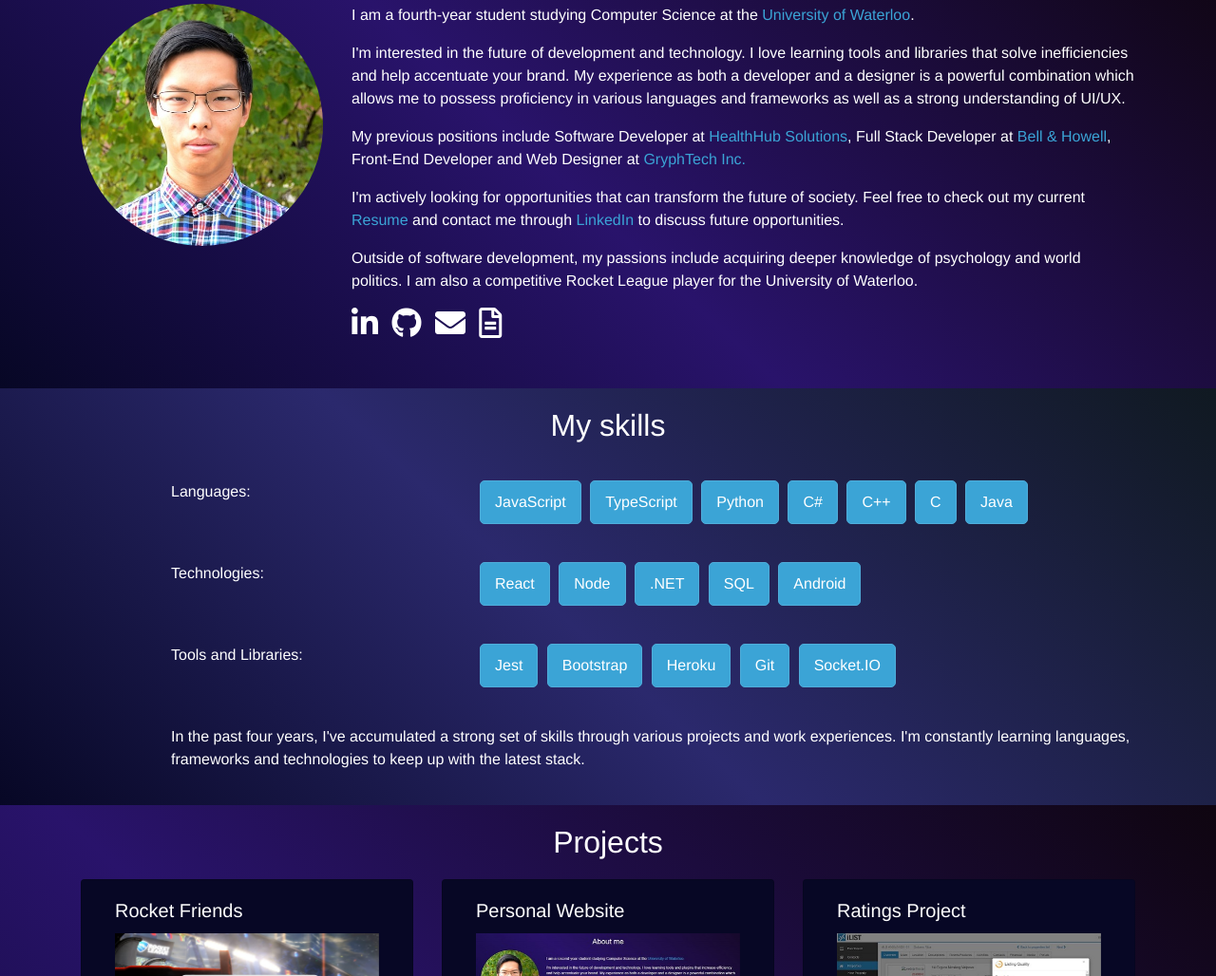
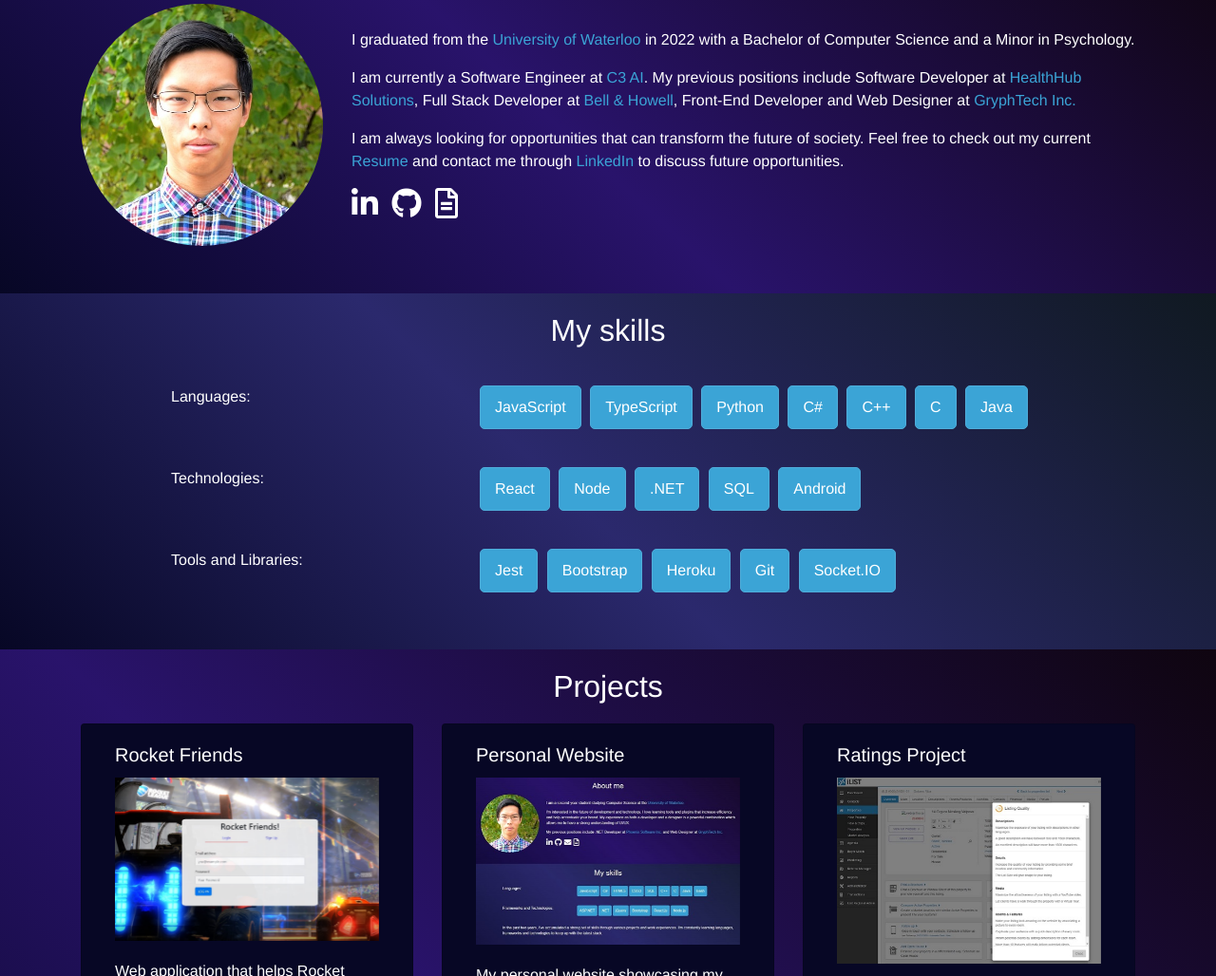
Before and after one commit to danielxu7/danielxu7.github.io, a plain HTML site: page index.html in a window 1280 px wide. Shown: the part 872-1900 px from the top of the page at 95% size. Drawn offline with nearby package versions, Linux system fonts and the light colour scheme.

Commit message:
update descriptions

```diff
--- a/index.html
+++ b/index.html
@@ -8,7 +8,7 @@
     <link rel="stylesheet" href="https://use.fontawesome.com/releases/v5.8.2/css/all.css"
         integrity="sha384-oS3vJWv+0UjzBfQzYUhtDYW+Pj2yciDJxpsK1OYPAYjqT085Qq/1cq5FLXAZQ7Ay" crossorigin="anonymous">
     <link rel="stylesheet" type="text/css" href="assets/css/styles.css">
-    <link rel="shortcut icon" href="favicon.ico"/>
+    <link rel="shortcut icon" href="favicon.ico" />
     <title>Daniel Xu</title>
 </head>
 
@@ -16,7 +16,6 @@
     <div id="intro">
         <div>
             <h1 id="name">Hi, I'm Daniel Xu</h1>
-            <h2>Software Developer. Web Designer. CS Major.</h2>
         </div>
     </div>
     <section id="about">
@@ -29,17 +28,15 @@
                 <div class="col-md-9 vertical-center">
                     <div class="profile-description">
                         <p>
-                            I am a fourth-year student studying Computer Science at the
+                            I graduated from the
                             <a aria-label="University of Waterloo" href="https://cs.uwaterloo.ca/"
-                                target="_blank">University of Waterloo</a>.
+                                target="_blank">University of Waterloo</a> in 2022 with a Bachelor of Computer Science
+                            and a Minor in Psychology.
+
                         </p>
                         <p>
-                            I'm interested in the future of development and technology. I love learning tools and
-                            libraries that solve inefficiencies and help accentuate your brand. My experience as both a
-                            developer and a designer is a powerful combination which allows me to possess proficiency in
-                            various languages and frameworks as well as a strong understanding of UI/UX.
-                        </p>
-                        <p>
+                            I am currently a Software Engineer at
+                            <a aria-label="C3 AI" href="https://c3.ai/" target="_blank" rel="noopener">C3 AI</a>.
                             My previous positions include Software Developer at
                             <a aria-label="HealthHub Solutions" href="https://healthhubsolutions.ca/" target="_blank"
                                 rel="noopener">HealthHub Solutions</a>, Full Stack Developer at
@@ -49,7 +46,7 @@
                                 rel="noopener">GryphTech Inc.</a>
                         </p>
                         <p>
-                            I'm actively looking for opportunities that can transform the future of society. Feel free
+                            I am always looking for opportunities that can transform the future of society. Feel free
                             to check out my current
                             <a aria-label="Resume" href="resume.pdf" target="_blank">Resume</a>
                             and contact me through
@@ -57,14 +54,9 @@
                                 rel="noopener">LinkedIn</a>
                             to discuss future opportunities.
                         </p>
-                        <p>
-                            Outside of software development, my passions include acquiring deeper knowledge of psychology
-                            and world politics. I am also a competitive Rocket League player for the University of Waterloo.
-                        </p>
                         <a target="_blank" href="https://www.linkedin.com/in/danielxu7/"
                             class="fab fa-linkedin-in link"></a>
                         <a target="_blank" href="https://www.github.com/danielxu7/" class="fab fa-github link"></a>
-                        <a target="_blank" href="mailto:d68xu@uwaterloo.ca" class="fas fa-envelope link"></a>
                         <a target="_blank" href="resume.pdf" class="far fa-file-alt link"></a>
                     </div>
                 </div>
@@ -152,13 +144,6 @@
                     </ul>
                 </div>
             </div>
-            <div class="row">
-                <div class="offset-md-1 col-md-11">
-                    <p>In the past four years, I've accumulated a strong set of skills through various projects and work
-                        experiences. I'm constantly learning languages, frameworks and technologies to keep up with the
-                        latest stack.</p>
-                </div>
-            </div>
         </div>
     </section>
     <section id="projects">
@@ -168,8 +153,7 @@
                 <div class="card col-md-4">
                     <div class="card-body">
                         <h5 class="card-title">Rocket Friends</h5>
-                        <div class="carousel slide" data-ride="carousel"
-                            data-interval="3000">
+                        <div class="carousel slide" data-ride="carousel" data-interval="3000">
                             <div class="carousel-inner">
                                 <div class="carousel-item active">
                                     <img class="d-block w-100" src="assets/img/rocket-friends.jpg" alt="First slide">
@@ -188,8 +172,7 @@
                 <div class="card col-md-4">
                     <div class="card-body">
                         <h5 class="card-title">Personal Website</h5>
-                        <div class="carousel slide" data-ride="carousel"
-                            data-interval="3000">
+                        <div class="carousel slide" data-ride="carousel" data-interval="3000">
                             <div class="carousel-inner">
                                 <div class="carousel-item active">
                                     <img class="d-block w-100" src="assets/img/website-home.jpg" alt="First slide">
```
